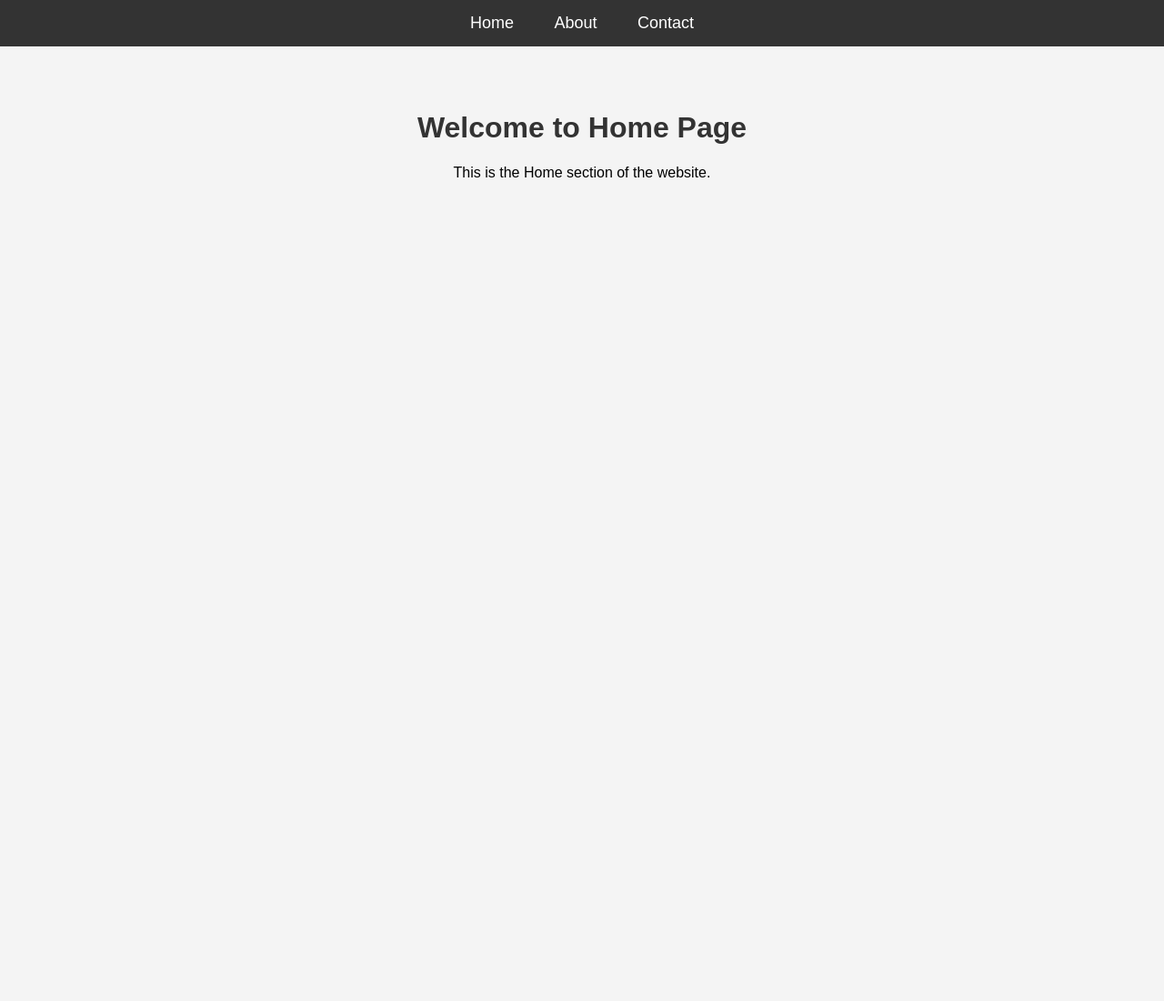
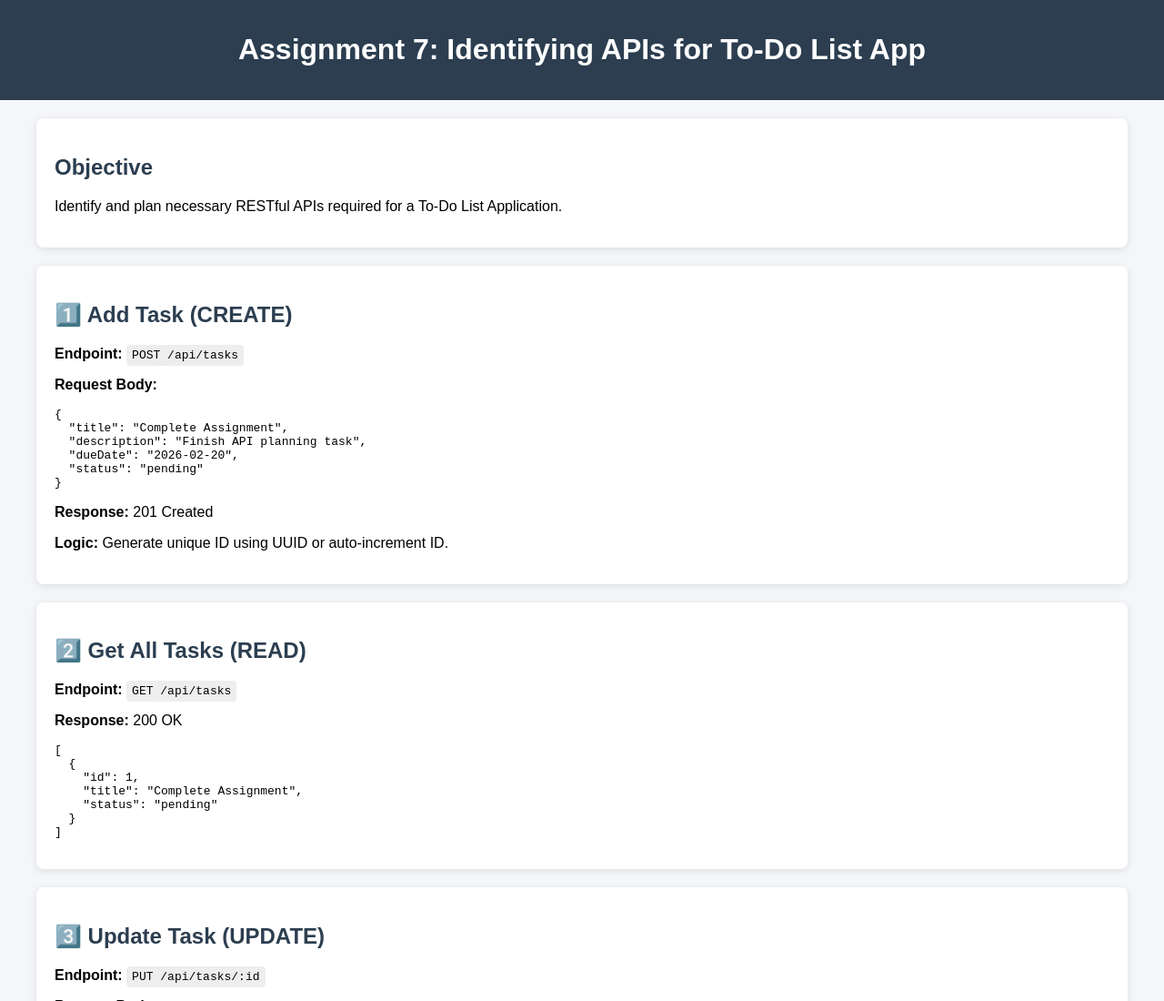
Before and after one commit to jainyana977-droid/-myResumeDemo, a plain HTML site: page index.html in a window 1280 px wide. Shown: the top 1100 px of the page at 91% size. Before the commit the page ends 800 px from the top, so only its background shows below. Drawn offline with Linux system fonts and the light colour scheme.

Commit message:
Add files via upload

```diff
--- a/index.html
+++ b/index.html
@@ -1,87 +1,119 @@
- <!DOCTYPE html>
+<!DOCTYPE html>
 <html lang="en">
 <head>
     <meta charset="UTF-8">
-    <title>Assignment 6 - Simple Website</title>
-    <meta name="viewport" content="width=device-width, initial-scale=1.0">
-
+    <title>Assignment 7 - ToDo List APIs</title>
     <style>
         body {
+            font-family: Arial, sans-serif;
+            background-color: #f4f6f9;
             margin: 0;
-            font-family: Arial, sans-serif;
+            padding: 0;
+        }
+        header {
+            background-color: #2c3e50;
+            color: white;
+            padding: 15px;
             text-align: center;
-            background-color: #f4f4f4;
         }
-
-        nav {
-            background-color: #333;
-            padding: 15px;
+        .container {
+            padding: 20px 40px;
         }
-
-        nav a {
-            color: white;
-            text-decoration: none;
-            margin: 0 20px;
-            font-size: 18px;
-            cursor: pointer;
+        h2 {
+            color: #2c3e50;
         }
-
-        nav a:hover {
-            color: yellow;
+        .section {
+            background: white;
+            padding: 20px;
+            margin-bottom: 20px;
+            border-radius: 8px;
+            box-shadow: 0 2px 8px rgba(0,0,0,0.1);
         }
-
-        .page {
-            display: none;
-            padding: 50px 20px;
-        }
-
-        .active {
-            display: block;
-        }
-
-        h1 {
-            color: #333;
+        code {
+            background: #eee;
+            padding: 4px 6px;
+            border-radius: 4px;
         }
     </style>
 </head>
-
 <body>
 
-    <nav>
-        <a onclick="showPage('home')">Home</a>
-        <a onclick="showPage('about')">About</a>
-        <a onclick="showPage('contact')">Contact</a>
-    </nav>
+<header>
+    <h1>Assignment 7: Identifying APIs for To-Do List App</h1>
+</header>
 
-    <!-- HOME PAGE -->
-    <div id="home" class="page active">
-        <h1>Welcome to Home Page</h1>
-        <p>This is the Home section of the website.</p>
+<div class="container">
+
+    <div class="section">
+        <h2>Objective</h2>
+        <p>Identify and plan necessary RESTful APIs required for a To-Do List Application.</p>
     </div>
 
-    <!-- ABOUT PAGE -->
-    <div id="about" class="page">
-        <h1>About Page</h1>
-        <p>This website is created as part of Assignment 6.</p>
-        <p>It demonstrates routing and page navigation.</p>
+    <div class="section">
+        <h2>1️⃣ Add Task (CREATE)</h2>
+        <p><strong>Endpoint:</strong> <code>POST /api/tasks</code></p>
+        <p><strong>Request Body:</strong></p>
+        <pre>{
+  "title": "Complete Assignment",
+  "description": "Finish API planning task",
+  "dueDate": "2026-02-20",
+  "status": "pending"
+}</pre>
+        <p><strong>Response:</strong> 201 Created</p>
+        <p><strong>Logic:</strong> Generate unique ID using UUID or auto-increment ID.</p>
     </div>
 
-    <!-- CONTACT PAGE -->
-    <div id="contact" class="page">
-        <h1>Contact Page</h1>
-        <p>Email: example@gmail.com</p>
-        <p>Phone: +91 9876543210</p>
+    <div class="section">
+        <h2>2️⃣ Get All Tasks (READ)</h2>
+        <p><strong>Endpoint:</strong> <code>GET /api/tasks</code></p>
+        <p><strong>Response:</strong> 200 OK</p>
+        <pre>[
+  {
+    "id": 1,
+    "title": "Complete Assignment",
+    "status": "pending"
+  }
+]</pre>
     </div>
 
-    <script>
-        function showPage(pageId) {
-            var pages = document.querySelectorAll(".page");
-            pages.forEach(function(page) {
-                page.classList.remove("active");
-            });
-            document.getElementById(pageId).classList.add("active");
-        }
-    </script>
+    <div class="section">
+        <h2>3️⃣ Update Task (UPDATE)</h2>
+        <p><strong>Endpoint:</strong> <code>PUT /api/tasks/:id</code></p>
+        <p><strong>Request Body:</strong></p>
+        <pre>{
+  "title": "Complete Assignment",
+  "status": "completed"
+}</pre>
+        <p><strong>Response:</strong> 200 OK</p>
+    </div>
+
+    <div class="section">
+        <h2>4️⃣ Delete Task (DELETE)</h2>
+        <p><strong>Endpoint:</strong> <code>DELETE /api/tasks/:id</code></p>
+        <p><strong>Response:</strong> 204 No Content</p>
+    </div>
+
+    <div class="section">
+        <h2>How APIs Fulfill CRUD</h2>
+        <ul>
+            <li>Create → POST</li>
+            <li>Read → GET</li>
+            <li>Update → PUT</li>
+            <li>Delete → DELETE</li>
+        </ul>
+    </div>
+
+    <div class="section">
+        <h2>Challenges</h2>
+        <ul>
+            <li>Handling authentication</li>
+            <li>Validating request data</li>
+            <li>Handling errors properly</li>
+            <li>Managing database connections</li>
+        </ul>
+    </div>
+
+</div>
 
 </body>
 </html>
```
